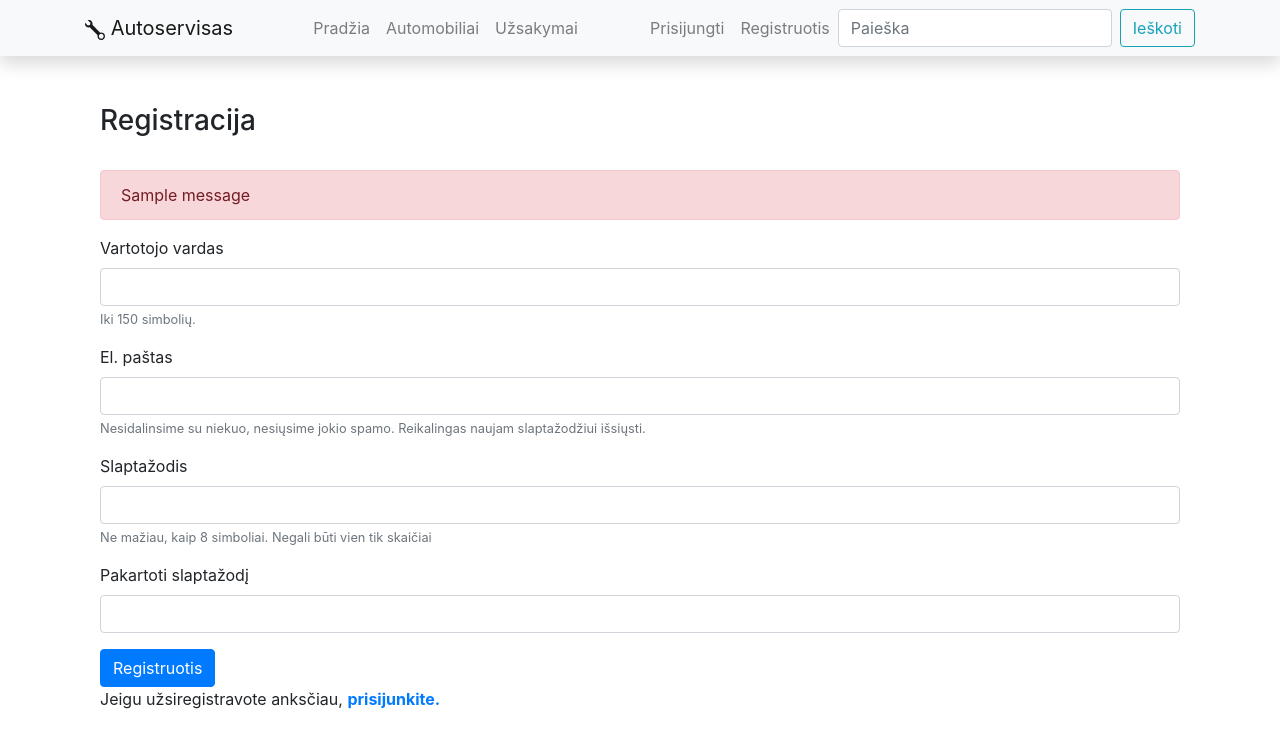
After one commit to DonatasNoreika/autoservisas, a Django app: page /autoservice/register/ in a window 1280 px wide. The commit adds this page. Shown: the top 748 px of the page. Run offline with Django 3.2, Linux system fonts and the light colour scheme; one stand-in notice (Sample message) is shown; some libraries are stand-ins or nearby versions.

Commit message:
8 (9) paskaita padaryta: Padaryti vartotojo registracijos formą pagal šioje pamokoje išmoktus žingsnius. Padaryti, kad prisijungusiam vartotojui leistų palikti komentarus prie savo užsakymų (administratorius galėtų atsakyti į komentarus per administratoriaus puslapį).

```diff
--- a/mysite/autoservice/admin.py
+++ b/mysite/autoservice/admin.py
@@ -1,7 +1,7 @@
 from django.contrib import admin
 
 # Register your models here.
-from .models import Paslauga, Automobilio_modelis, Paslaugos_kaina, Automobilis, Uzsakymas, UzsakymoEilute
+from .models import Paslauga, Automobilio_modelis, Paslaugos_kaina, Automobilis, Uzsakymas, UzsakymoEilute, UzsakymoKomentaras
 
 
 class UzsakymoEilutesInline(admin.TabularInline):
@@ -22,6 +22,8 @@ class AutomobilisAdmin(admin.ModelAdmin):
 class PaslaugosKainaAdmin(admin.ModelAdmin):
     list_display = ('paslauga_id', 'automobiliai', 'kaina')
 
+class UzsakymoKomentarasAdmin(admin.ModelAdmin):
+    list_display = ('uzsakymas_id', 'klientas_id', 'date_created', 'komentaras')
 
 admin.site.register(Paslauga)
 admin.site.register(Automobilio_modelis)
@@ -29,3 +31,4 @@ admin.site.register(Paslaugos_kaina, PaslaugosKainaAdmin)
 admin.site.register(Automobilis, AutomobilisAdmin)
 admin.site.register(Uzsakymas, UzsakymasAdmin)
 admin.site.register(UzsakymoEilute)
+admin.site.register(UzsakymoKomentaras, UzsakymoKomentarasAdmin)
--- a/mysite/autoservice/templates/base.html
+++ b/mysite/autoservice/templates/base.html
@@ -47,7 +47,7 @@
             <li class="nav-item"><a class="nav-link" href="{% url 'logout'%}">Atsijungti</a></li>
           {% else %}
             <li class="nav-item"><a class="nav-link" href="{% url 'login'%}?next={{request.path}}">Prisijungti</a></li>
-            <li class="nav-item"><a class="nav-link" href="#">Registruotis</a></li>
+            <li class="nav-item"><a class="nav-link" href="{% url 'register'%}">Registruotis</a></li>
           {% endif %}
         </ul>
       <form class="form-inline my-2 my-lg-0" action="{% url 'search' %}" method="get">
--- /dev/null
+++ b/mysite/autoservice/templates/register.html
@@ -0,0 +1,42 @@
+{% extends "base.html" %}
+
+{% block content %}
+
+    <div class="container register">
+        <h3>Registracija</h3><br/>
+        {% if messages %}
+        {% for message in messages %}
+        <div class="alert alert-danger" role="alert">
+            {{ message }}
+        </div>
+        {% endfor %}
+        {% endif %}
+        <form method="post">
+            {% csrf_token %}
+            <div class="form-group">
+                <label for="username">Vartotojo vardas</label>
+                <input name="username" type="text" class="form-control" id="username" aria-describedby="usernameHelp">
+                <small id="usernameHelp" class="form-text text-muted">Iki 150 simbolių.</small>
+            </div>
+            <div class="form-group">
+                <label for="exampleInputEmail1">El. paštas</label>
+                <input name="email" type="email" class="form-control" id="exampleInputEmail1" aria-describedby="emailHelp">
+                <small id="emailHelp" class="form-text text-muted">Nesidalinsime su niekuo, nesiųsime jokio spamo.
+                    Reikalingas naujam slaptažodžiui išsiųsti. </small>
+            </div>
+            <div class="form-group">
+                <label for="password">Slaptažodis</label>
+                <input name="password" type="password" class="form-control" id="password" aria-describedby="pwdHelp">
+                <small id="pwdHelp" class="form-text text-muted">Ne mažiau, kaip 8 simboliai. Negali būti vien tik
+                    skaičiai</small>
+            </div>
+            <div class="form-group">
+                <label for="password2">Pakartoti slaptažodį</label>
+                <input name="password2" type="password" class="form-control" id="password2" aria-describedby="pwd2Help">
+            </div>
+            <button type="submit" class="btn btn-primary register-button">Registruotis</button>
+        </form>
+        <p>Jeigu užsiregistravote anksčiau, <a href="{% url 'login'%}"><strong>prisijunkite.</strong></a></p>
+    </div>
+
+{% endblock %}
--- a/mysite/autoservice/urls.py
+++ b/mysite/autoservice/urls.py
@@ -10,5 +10,6 @@ urlpatterns = [
     path('uzsakymai/<int:pk>', views.UzsakymasDetailView.as_view(), name='uzsakymas'),
     path('search/', views.search, name='search'),
     path('search/<int:automobilis_id>', views.automobilis, name='automobilis'),
-    path('manouzsakymai/', views.UzsakymaiByUserListView.as_view(), name='mano-uzsakymai')
+    path('manouzsakymai/', views.UzsakymaiByUserListView.as_view(), name='mano-uzsakymai'),
+    path('register/', views.register, name='register')
 ]
--- a/mysite/autoservice/views.py
+++ b/mysite/autoservice/views.py
@@ -1,4 +1,4 @@
-from django.shortcuts import render, get_object_or_404
+from django.shortcuts import render, get_object_or_404, redirect
 
 # Create your views here.
 from django.http import HttpResponse
@@ -7,6 +7,10 @@ from django.views import generic
 from django.core.paginator import Paginator
 from django.db.models import Q
 from django.contrib.auth.mixins import LoginRequiredMixin
+
+from django.contrib.auth.forms import User
+from django.views.decorators.csrf import csrf_protect
+from django.contrib import messages
 
 
 def index(request):
@@ -54,6 +58,32 @@ def search(request):
     search_results = Automobilis.objects.filter(Q(savininkas__icontains=query) | Q(valstybinis_numeris__icontains=query) | Q(vin_kodas__icontains=query) | Q(automobilio_modelis_id__marke__icontains=query) | Q(automobilio_modelis_id__modelis__icontains=query))
     return render(request, 'search.html', {'automobiliai': search_results, 'query': query})
 
+@csrf_protect
+def register(request):
+    if request.method == "POST":
+        # pasiimame reikšmes iš registracijos formos
+        username = request.POST['username']
+        email = request.POST['email']
+        password = request.POST['password']
+        password2 = request.POST['password2']
+        # tikriname, ar sutampa slaptažodžiai
+        if password == password2:
+            # tikriname, ar neužimtas username
+            if User.objects.filter(username=username).exists():
+                messages.error(request, f'Vartotojo vardas {username} užimtas!')
+                return redirect('register')
+            else:
+                # tikriname, ar nėra tokio pat email
+                if User.objects.filter(email=email).exists():
+                    messages.error(request, f'Vartotojas su el. paštu {email} jau užregistruotas!')
+                    return redirect('register')
+                else:
+                    # jeigu viskas tvarkoje, sukuriame naują vartotoją
+                    User.objects.create_user(username=username, email=email, password=password)
+        else:
+            messages.error(request, 'Slaptažodžiai nesutampa!')
+            return redirect('register')
+    return render(request, 'register.html')
 
 class UzsakymaiListView(generic.ListView):
     model = Uzsakymas
```
Also changed, not shown: mysite/autoservice/models.py (+10 -0 lines), mysite/autoservice/templates/uzsakymas.html (+12 -0 lines), mysite/db.sqlite3.
